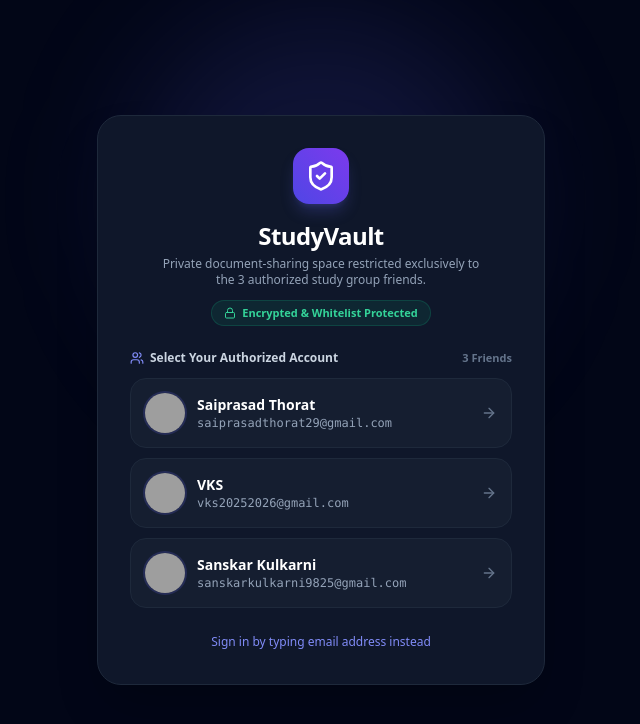
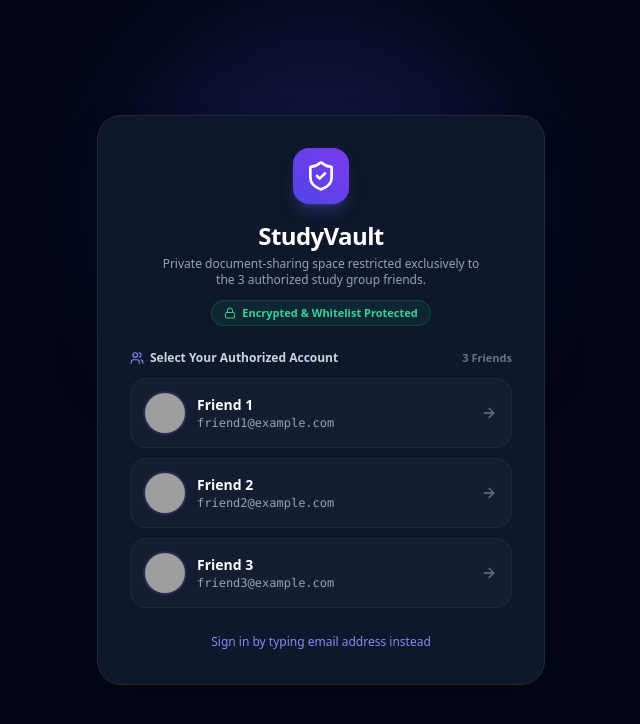
Before and after one commit to prasadthorat25uid-arch/securenotes, a Flask app: page /login in a window 1280 px wide. Shown: the top 724 px of the page, without its empty margins (319-959 px from the left). Run offline with Flask 3, Linux system fonts and the light colour scheme; some libraries are stand-ins or nearby versions; grey boxes are pictures that could not be loaded.

Commit message:
remove hardcoded personal names and emails, use configurable environment variables

```diff
--- a/app.py
+++ b/app.py
@@ -115,7 +115,9 @@ def create_minimal_docx(filepath, title, text):
 
 def seed_initial_documents(conn):
     """Pre-seeds the initial study documents for the 3 friends."""
-    friends = {f["email"]: f for f in config.AUTHORIZED_FRIENDS}
+    f1 = config.AUTHORIZED_FRIENDS[0]
+    f2 = config.AUTHORIZED_FRIENDS[1]
+    f3 = config.AUTHORIZED_FRIENDS[2]
 
     sample_docs = [
         {
@@ -124,7 +126,7 @@ def seed_initial_documents(conn):
             "title": "CN Unit 2 Notes",
             "file_type": "pdf",
             "file_size": 2516582,  # 2.4 MB
-            "email": "saiprasadthorat29@gmail.com",
+            "friend": f1,
             "category": "Notes",
             "description": "Complete Computer Networks Unit 2 notes covering OSI Model, TCP/IP, and Flow Control.",
             "tags": ["Computer Networks", "Unit 2", "Exams"],
@@ -138,7 +140,7 @@ def seed_initial_documents(conn):
             "title": "DBMS Important Questions",
             "file_type": "docx",
             "file_size": 1153433,  # 1.1 MB
-            "email": "vks20252026@gmail.com",
+            "friend": f2,
             "category": "Question Papers",
             "description": "Frequently asked exam questions: Normalization 1NF to BCNF, ACID Properties, Transactions.",
             "tags": ["DBMS", "SQL", "Viva Prep"],
@@ -152,7 +154,7 @@ def seed_initial_documents(conn):
             "title": "OS Lab Experiment 4",
             "file_type": "pdf",
             "file_size": 3984588,  # 3.8 MB
-            "email": "sanskarkulkarni9825@gmail.com",
+            "friend": f3,
             "category": "Lab Files",
             "description": "Operating Systems Lab Experiment 4: Producer-Consumer Problem using Semaphores.",
             "tags": ["Operating Systems", "Lab", "C Programming"],
@@ -166,11 +168,11 @@ def seed_initial_documents(conn):
             "title": "Algorithms Personal Solutions",
             "file_type": "pdf",
             "file_size": 1887436,  # 1.8 MB
-            "email": "saiprasadthorat29@gmail.com",
+            "friend": f1,
             "category": "Study Material",
             "description": "Personal practice draft solutions for dynamic programming.",
             "tags": ["Algorithms", "Personal Draft"],
-            "shared": 0,  # Private to Saiprasad
+            "shared": 0,  # Private to Friend 1
             "created_at": "2026-09-24T16:00:00Z",
             "sample_text": "Algorithm Solutions: Dynamic Programming - 0/1 Knapsack, LCS, Matrix Chain."
         }
@@ -185,7 +187,7 @@ def seed_initial_documents(conn):
         else:
             create_minimal_docx(storage_path, item["title"], item["sample_text"])
 
-        friend = friends[item["email"]]
+        friend = item["friend"]
         conn.execute("""
             INSERT INTO documents (
                 id, file_name, title, file_type, file_size, storage_path,
@@ -199,7 +201,7 @@ def seed_initial_documents(conn):
             item["file_type"],
             item["file_size"],
             str(storage_path),
-            item["email"],
+            friend["email"],
             friend["name"],
             item["category"],
             item["description"],
@@ -237,7 +239,7 @@ def login_required(f):
 
 @app.before_request
 def setup_initial_session():
-    # If no session yet, default to Friend 1 (Saiprasad) for immediate convenient local preview
+    # If no session yet, default to Friend 1 for immediate convenient local preview
     if "user_email" not in session:
         session["user_email"] = config.AUTHORIZED_FRIENDS[0]["email"]
 
--- a/templates/index.html
+++ b/templates/index.html
@@ -213,7 +213,7 @@
   <footer class="border-t border-slate-200 dark:border-slate-800 py-6 text-center text-xs text-slate-400">
     <p>StudyVault • Private Document Sharing Space for 3 Friends</p>
     <p class="mt-1 text-[11px] text-slate-500">
-      Authorized accounts: saiprasadthorat29@gmail.com • vks20252026@gmail.com • sanskarkulkarni9825@gmail.com
+      Private study group restricted strictly to the 3 authorized accounts
     </p>
   </footer>
 
--- a/templates/login.html
+++ b/templates/login.html
@@ -98,12 +98,12 @@
           <input
             id="emailInput"
             type="email"
-            placeholder="saiprasadthorat29@gmail.com"
+            placeholder="friend@studyvault.org"
             required
             class="w-full px-3.5 py-2.5 rounded-xl bg-slate-800 border border-slate-700 text-white focus:outline-none focus:ring-2 focus:ring-indigo-500"
           >
           <p class="text-[11px] text-slate-400 mt-1">
-            Must be one of: saiprasadthorat29@gmail.com, vks20252026@gmail.com, sanskarkulkarni9825@gmail.com
+            Must be one of the 3 authorized study group accounts
           </p>
         </div>
 
```
Also changed, not shown: config.py (+14 -10 lines), test_app.py (+16 -11 lines), README.md, 1 other file.
